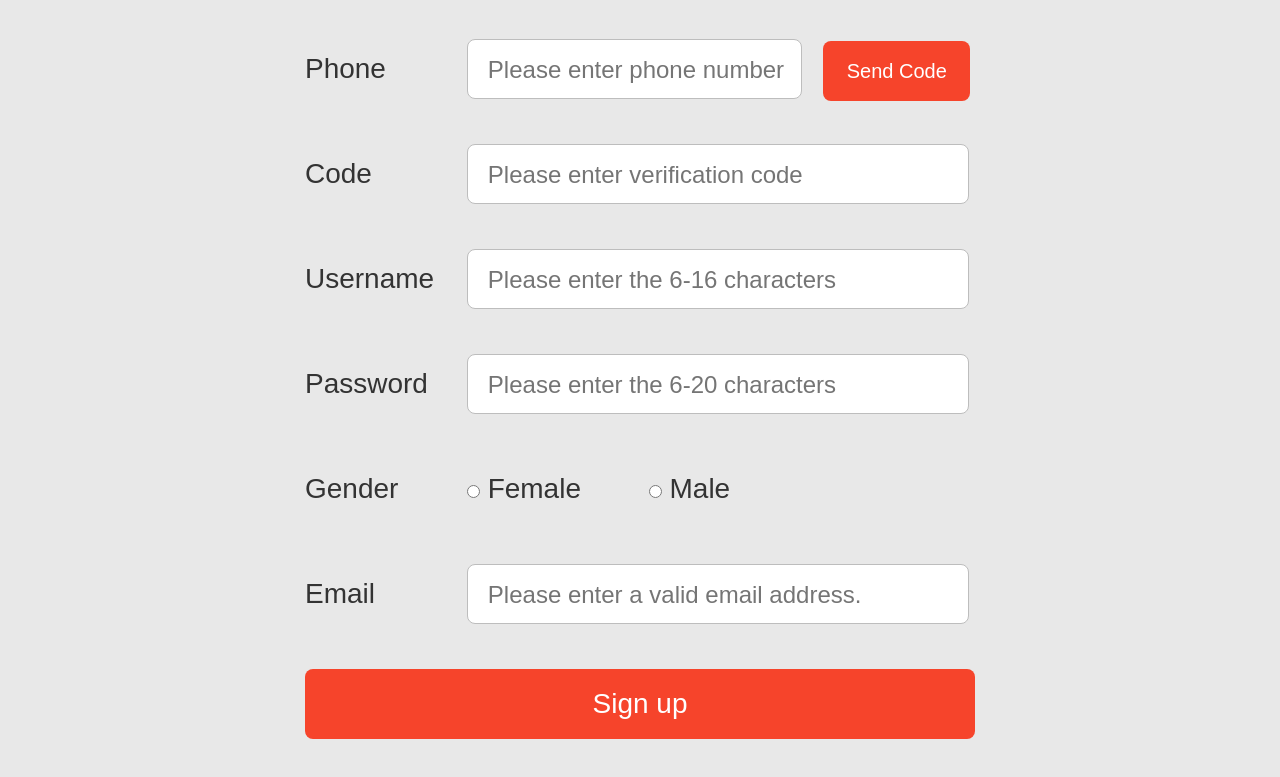
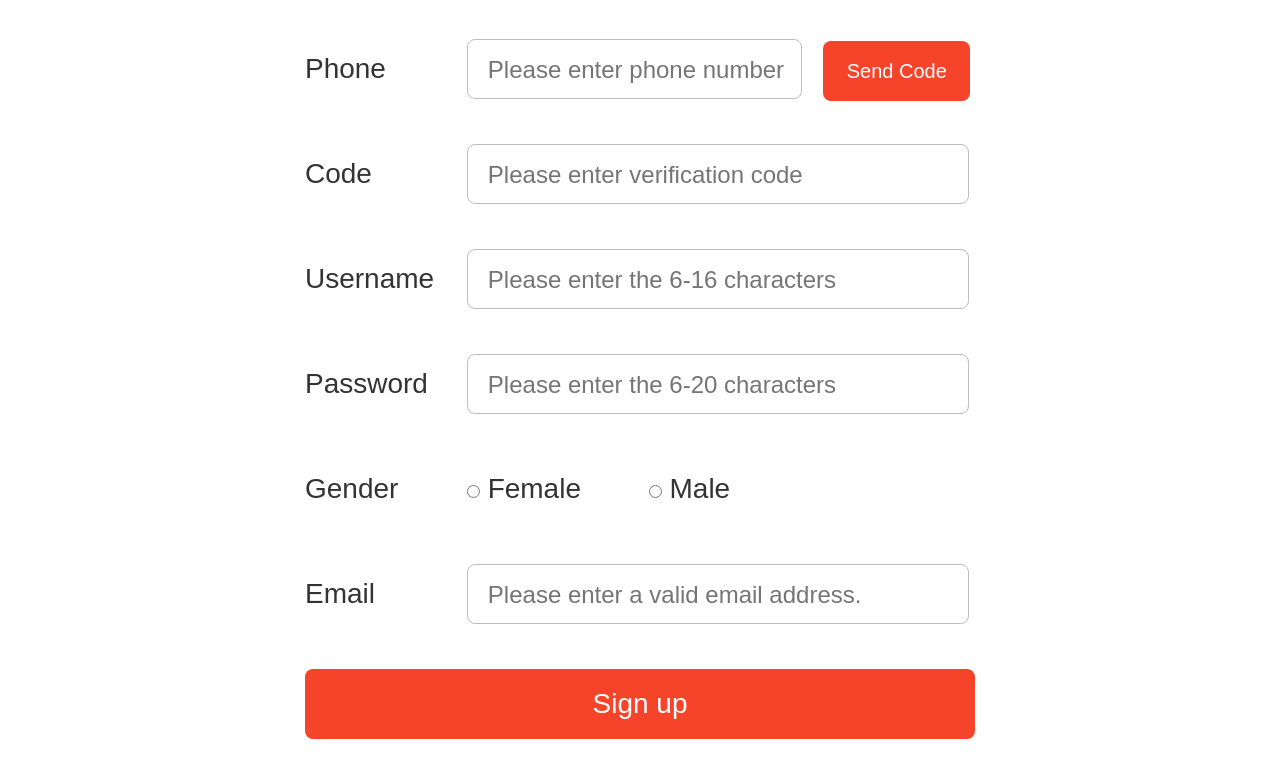
Before and after one commit to silencesy/mobile, a website: page SignUp.html in a window 1280 px wide. Shown: the part 61-838 px from the top of the page. Drawn offline with nearby package versions, Linux system fonts and the light colour scheme.

Commit message:
背景颜色

```diff
--- a/SignUp.html
+++ b/SignUp.html
@@ -8,6 +8,11 @@
 	<link rel="stylesheet" href="css/base.css">
 	<link rel="stylesheet" href="css/SignUp.css">
 	<link rel="stylesheet" href="css/validate.css">
+	<style>
+		input[placeholder], [placeholder], *[placeholder] {
+		color:red !important;
+		}
+	</style>
 </head>
 <body>
 	<div class="layout">
--- a/css/SignUp.css
+++ b/css/SignUp.css
@@ -4,6 +4,10 @@
   margin: 0.8rem auto;
   padding: 0 0.533333rem;
   position: relative;
+}
+
+body {
+	background-color: #fff;
 }
 
 .register div {
```
